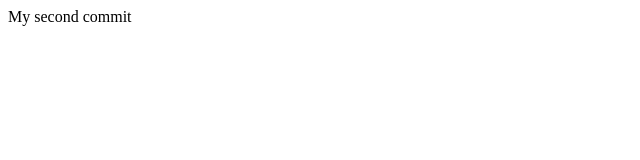
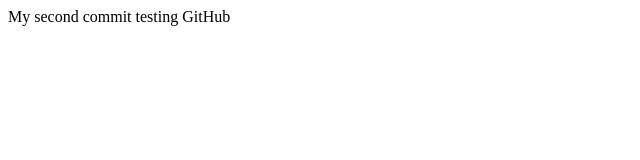
Before and after one commit to MeowDolly/git-one, a plain HTML site: page index.html in a window 1280 px wide. Shown: the whole page, without its empty margins (0-640 px from the left). Drawn offline with Linux system fonts and the light colour scheme.

Commit message:
added extra body text

```diff
--- a/index.html
+++ b/index.html
@@ -8,5 +8,6 @@
 </head>
 <body>
     My second commit
+    testing GitHub
 </body>
 </html>
```
